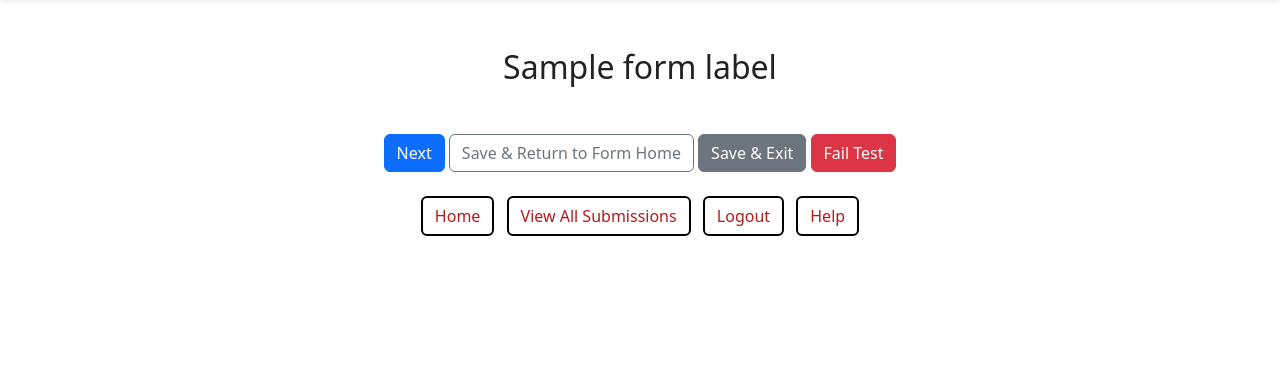
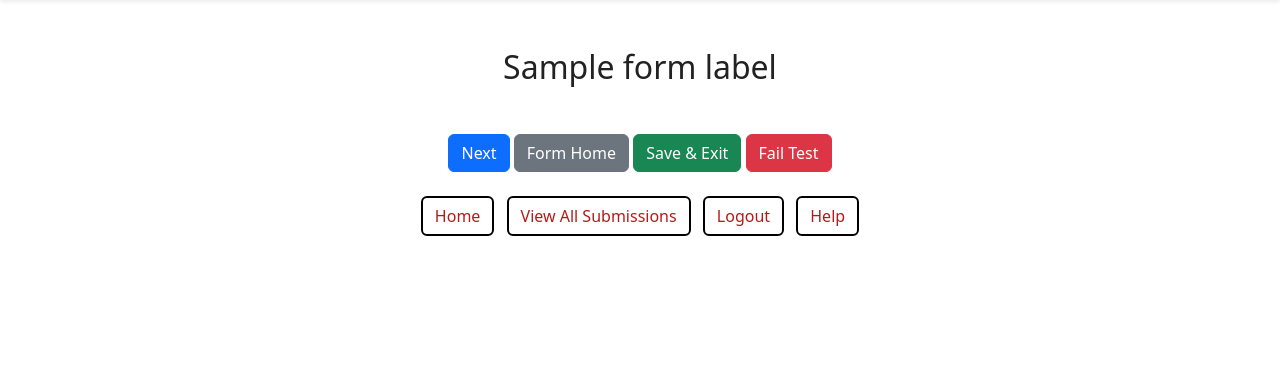
Before and after one commit to apollo-lhc/cm_testing_webapp, a Flask app: template templates/form.html in a window 1280 px wide. Shown: the part 80-451 px from the top of the page. Run offline with Flask 3, Linux system fonts and the light colour scheme; the template is opened without the code that fills it: most values are stand-ins (such as "Sample title", 1, 10 or a date in 2020); some libraries are stand-ins or nearby versions.

Commit message:
fixing buttons

```diff
--- a/templates/form.html
+++ b/templates/form.html
@@ -123,13 +123,14 @@
       <div class="text-center mt-4">
           <button type="submit" name="next" value="true" class="btn btn-primary">Next</button>
 
-          <button type="submit" name="save_home" value="true" class="btn btn-outline-secondary">
-              Save & Return to Form Home
-          </button>
+      <button type="submit" name="save_home" value="true" class="btn btn-secondary">
+          Form Home
+      </button>
 
-          <button type="submit" name="save_exit" value="true" class="btn btn-secondary">
-              Save & Exit
-          </button>
+      <button type="submit" name="save_exit" value="true" class="btn btn-success">
+          Save & Exit
+      </button>
+
 
           <button type="submit" name="fail_test_start" value="true" class="btn btn-danger">
               Fail Test
```
